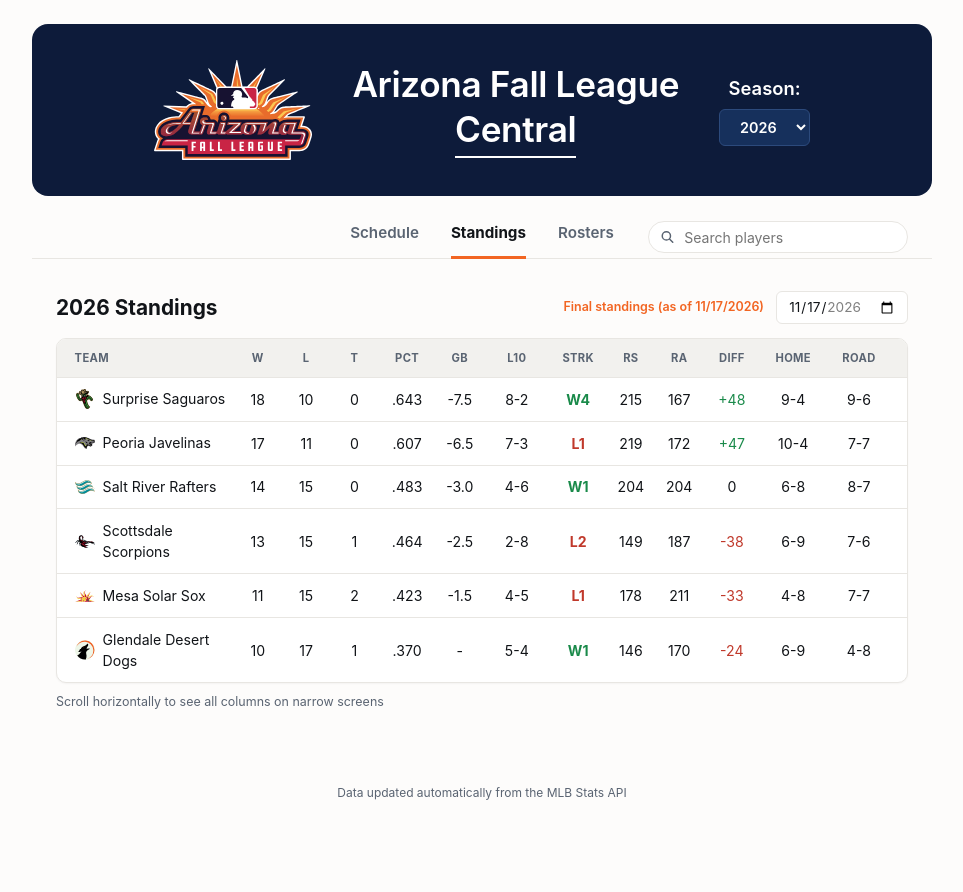
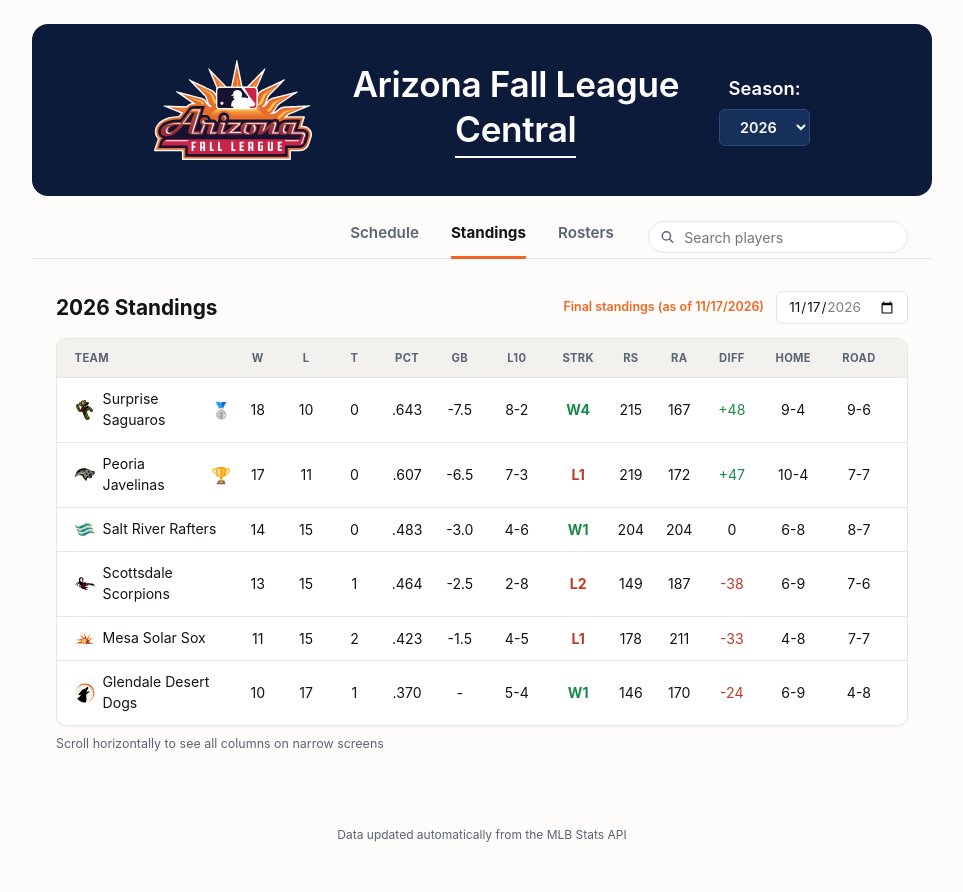
Before and after one commit to josh-hoff/AFL, a plain HTML site: page standings.html in a window 1280 px wide. Shown: the whole page, without its empty margins (158-1121 px from the left). Before the commit the page ends 850 px from the top, so only its background shows below. Drawn offline with Linux system fonts and the light colour scheme.

Commit message:
Standings page: trophy and silver medal for the champion and runner-up on a finished season's final standings
Co-Authored-By: Claude Sonnet 5.5 <noreply@anthropic.com>
Claude-Session: https://claude.ai/code/session_01BhDtrsK9p2jywGZMYzp6tT

```diff
--- a/standings.html
+++ b/standings.html
@@ -225,6 +225,7 @@
     color: var(--tab-active);
     border-bottom-color: var(--tab-active);
   }
+  .finish-icon { font-size: 1rem; line-height: 1; cursor: default; }
   .streak-win { color: var(--final); font-weight: 700; }
   .streak-loss { color: var(--cancelled); font-weight: 700; }
   .diff-pos { color: var(--final); }
@@ -284,6 +285,7 @@
   let currentDate = null;
   let seasonDateRange = null;
   let tieGames = []; // {date, teams:[a,b]} for each tied Final game, from schedule.csv
+  let championship = null; // {date, champion, runnerUp} once the Championship game is Final, from schedule.csv
 
   function buildZeroTeams() {
     return AFL_TEAM_NAMES.map(name => ({
@@ -336,6 +338,23 @@
       if (Number(c[iAs]) === Number(c[iHs])) out.push({ date, teams: [c[iA], c[iH]] });
     }
     return out;
+  }
+
+  // The Championship game (game_type 'Championship') decides the champion and runner-up once it is Final.
+  function extractChampionship(csvText) {
+    const lines = csvText.trim().split(/\r?\n/);
+    if (lines.length < 2) return null;
+    const h = parseCsvLine(lines[0]);
+    const ix = n => h.indexOf(n);
+    const iD = ix('date'), iA = ix('away_team'), iH = ix('home_team'), iAs = ix('away_score'), iHs = ix('home_score'), iS = ix('status'), iT = ix('game_type');
+    for (let i = 1; i < lines.length; i++) {
+      const c = parseCsvLine(lines[i]);
+      if ((c[iT] || '') !== 'Championship' || (c[iS] || '') !== 'Final') continue;
+      if (c[iAs] === '' || c[iHs] === '' || c[iAs] === undefined || Number(c[iAs]) === Number(c[iHs])) continue;
+      const awayWon = Number(c[iAs]) > Number(c[iHs]);
+      return { date: (c[iD] || '').slice(0, 10), champion: awayWon ? c[iA] : c[iH], runnerUp: awayWon ? c[iH] : c[iA] };
+    }
+    return null;
   }
 
   function tiesFor(teamName, asOf) {
@@ -484,13 +503,20 @@
         </div>
     `;
 
+    // Trophy and silver medal show only on the final standings date of a season whose Championship game is Final.
+    const showFinish = !noDataYet && championship && availableDates.length > 0 &&
+      currentDate === availableDates[availableDates.length - 1] && currentDate > championship.date;
+
     (data.teams || []).forEach(t => {
+      let finishIcon = '';
+      if (showFinish && t.team_name === championship.champion) finishIcon = '<span class="finish-icon" title="AFL Champion" aria-label="AFL Champion">\u{1F3C6}</span>';
+      else if (showFinish && t.team_name === championship.runnerUp) finishIcon = '<span class="finish-icon" title="AFL Runner-up" aria-label="AFL Runner-up">\u{1F948}</span>';
       const teamLink = `schedule.html?season=${currentSeason}&team=${encodeURIComponent(t.team_name)}`;
       html += `
         <div class="standings-row body">
           <div class="standings-team-cell">
             ${teamLogoImg(t.team_name)}
-            <a class="standings-team-link" href="${teamLink}">${t.team_name}</a>
+            <a class="standings-team-link" href="${teamLink}">${t.team_name}</a>${finishIcon}
           </div>
           <div class="standings-cell">${t.wins ?? ''}</div>
           <div class="standings-cell">${t.losses ?? ''}</div>
@@ -541,12 +567,14 @@
 
     seasonDateRange = null;
     tieGames = [];
+    championship = null;
     try {
       const schedRes = await fetch(`data/${currentSeason}/schedule.csv`);
       if (schedRes.ok) {
         const text = await schedRes.text();
         seasonDateRange = extractSeasonDateRange(text);
         tieGames = extractTieGames(text);
+        championship = extractChampionship(text);
       }
     } catch (e) {}
 
```
